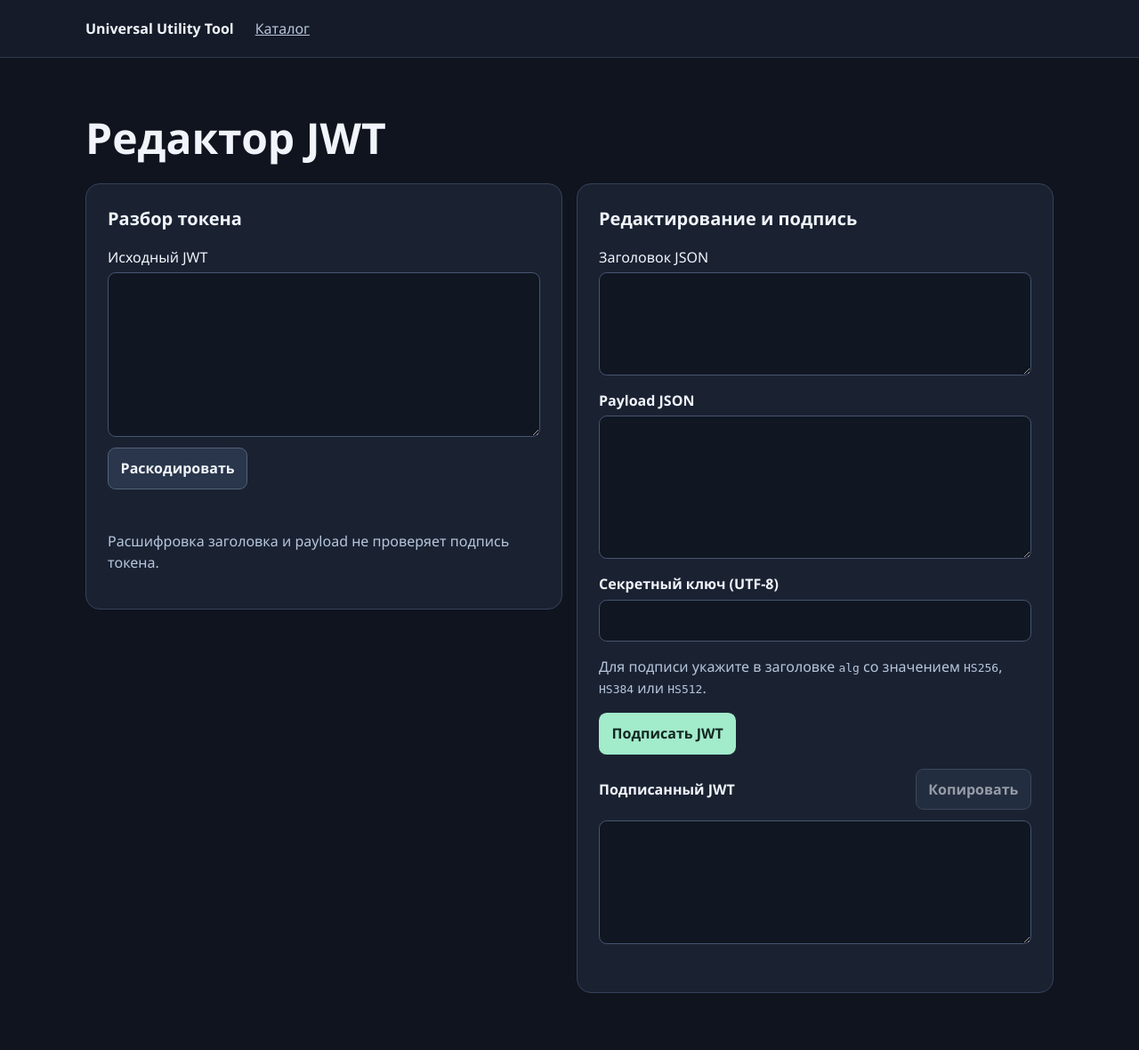
After one commit to blacklosh/universal-utilities-system, a FastAPI app: template templates/jwt.html in a window 1280 px wide. The commit adds this page. Shown: the whole page at 89% size. Run offline with FastAPI, Linux system fonts and the light colour scheme; the template is opened without the code that fills it, so the values that code supplies are empty; parts of the project's set-up code (start-up, migrations or seed data) failed here and were passed over.

Commit message:
Add local JWT decoding and HMAC signing

```diff
--- a/app.py
+++ b/app.py
@@ -22,3 +22,8 @@ def catalog(request: Request):
 @app.get("/tools/base64/", name="base64_page")
 def base64_page(request: Request):
     return templates.TemplateResponse(request, "base64.html")
+
+
+@app.get("/tools/jwt/", name="jwt_page")
+def jwt_page(request: Request):
+    return templates.TemplateResponse(request, "jwt.html")
--- a/static/app.css
+++ b/static/app.css
@@ -52,3 +52,6 @@ textarea::placeholder { color: #a5b3c8; }
 .base64-result { margin-top: 1rem; }
 .base64-status { min-height: 1.5em; margin: .6rem 0 0; font-size: .875rem; }
 @media (max-width: 42rem) { .base64-grid { grid-template-columns: 1fr; } }
+
+#jwt-secret { width: 100%; background: #101722; border: 1px solid #475570; border-radius: .55rem; padding: .65rem .75rem; color: inherit; font: inherit; }
+.base64-actions .primary { width: auto; margin-top: 0; }
--- /dev/null
+++ b/static/jwt.js
@@ -0,0 +1,132 @@
+const input = document.querySelector("#jwt-input");
+const headerInput = document.querySelector("#jwt-header");
+const payloadInput = document.querySelector("#jwt-payload");
+const secretInput = document.querySelector("#jwt-secret");
+const output = document.querySelector("#jwt-output");
+const decodeStatus = document.querySelector("#jwt-decode-status");
+const signStatus = document.querySelector("#jwt-sign-status");
+const signButton = document.querySelector("#jwt-sign");
+const copyButton = document.querySelector("#jwt-copy");
+const encoder = new TextEncoder();
+const decoder = new TextDecoder("utf-8", { fatal: true });
+const hashes = new Map([
+  ["HS256", "SHA-256"],
+  ["HS384", "SHA-384"],
+  ["HS512", "SHA-512"],
+]);
+
+function parseObject(text, label) {
+  let value;
+  try {
+    value = JSON.parse(text);
+  } catch {
+    throw new Error(label + " должен содержать корректный JSON.");
+  }
+  if (!value || typeof value !== "object" || Array.isArray(value)) {
+    throw new Error(label + " должен быть JSON-объектом.");
+  }
+  return value;
+}
+
+function decodePart(part, label) {
+  if (!/^[A-Za-z0-9_-]+$/.test(part)) {
+    throw new Error(label + " содержит некорректный Base64url.");
+  }
+  let text;
+  try {
+    const binary = atob(part.replaceAll("-", "+").replaceAll("_", "/"));
+    text = decoder.decode(Uint8Array.from(binary, (character) => character.charCodeAt(0)));
+  } catch {
+    throw new Error(label + " содержит некорректный Base64url или UTF-8.");
+  }
+  parseObject(text, label);
+  return text;
+}
+
+function encodePart(bytes) {
+  const chunks = [];
+  const chunkSize = 16384;
+  for (let offset = 0; offset < bytes.length; offset += chunkSize) {
+    chunks.push(String.fromCharCode(...bytes.subarray(offset, offset + chunkSize)));
+  }
+  return btoa(chunks.join("")).replaceAll("+", "-").replaceAll("/", "_").replace(/=+$/, "");
+}
+
+function clearOutput() {
+  output.value = "";
+  copyButton.disabled = true;
+  signStatus.textContent = "";
+}
+
+document.querySelector("#jwt-decode").addEventListener("click", () => {
+  if (signButton.disabled) return;
+  clearOutput();
+  headerInput.value = "";
+  payloadInput.value = "";
+  const parts = input.value.trim().split(".");
+  try {
+    if (parts.length === 5) {
+      headerInput.value = decodePart(parts[0], "Заголовок");
+      decodeStatus.textContent = "Это зашифрованный JWT (JWE). Доступен только заголовок.";
+      return;
+    }
+    if (parts.length !== 3 || !/^[A-Za-z0-9_-]*$/.test(parts[2])) {
+      throw new Error("Вставьте JWT в компактном формате.");
+    }
+    const header = decodePart(parts[0], "Заголовок");
+    const payload = decodePart(parts[1], "Payload");
+    headerInput.value = header;
+    payloadInput.value = payload;
+    decodeStatus.textContent = "Заголовок и payload прочитаны.";
+  } catch (error) {
+    decodeStatus.textContent = error.message;
+  }
+});
+
+signButton.addEventListener("click", async () => {
+  clearOutput();
+  let header;
+  const headerText = headerInput.value;
+  const payloadText = payloadInput.value;
+  try {
+    header = parseObject(headerText, "Заголовок");
+    parseObject(payloadText, "Payload");
+    if (!hashes.has(header.alg) || Object.hasOwn(header, "crit") || Object.hasOwn(header, "b64")) {
+      throw new Error("Для подписи выберите HS256, HS384 или HS512 и удалите расширения crit и b64.");
+    }
+    if (!secretInput.value.length) {
+      throw new Error("Введите секретный ключ.");
+    }
+  } catch (error) {
+    signStatus.textContent = error.message;
+    return;
+  }
+
+  signButton.disabled = true;
+  try {
+    const key = await crypto.subtle.importKey(
+      "raw", encoder.encode(secretInput.value),
+      { name: "HMAC", hash: hashes.get(header.alg) }, false, ["sign"],
+    );
+    const content = encodePart(encoder.encode(headerText)) + "." + encodePart(encoder.encode(payloadText));
+    const signature = await crypto.subtle.sign("HMAC", key, encoder.encode(content));
+    output.value = content + "." + encodePart(new Uint8Array(signature));
+    copyButton.disabled = false;
+    signStatus.textContent = "JWT подписан.";
+  } catch {
+    signStatus.textContent = "Не удалось подписать JWT.";
+  } finally {
+    signButton.disabled = false;
+  }
+});
+
+copyButton.addEventListener("click", async () => {
+  try {
+    await navigator.clipboard.writeText(output.value);
+    signStatus.textContent = "JWT скопирован.";
+  } catch {
+    output.focus();
+    output.select();
+    signStatus.textContent = "JWT выделен. Нажмите Ctrl+C, чтобы скопировать.";
+  }
+});
--- a/templates/catalog.html
+++ b/templates/catalog.html
@@ -12,5 +12,10 @@
   <h2>Конвертер Base64</h2>
   <p>Кодируйте текст и файлы в Base64. Декодируйте Base64 в текст.</p>
 </a>
+<a class="panel tool-card" href="{{ url_for('jwt_page') }}">
+  <span class="tool-icon" aria-hidden="true">{ }</span>
+  <h2>Редактор JWT</h2>
+  <p>Читайте, редактируйте и подписывайте JWT.</p>
+</a>
 </div>
 {% endblock %}
--- /dev/null
+++ b/templates/jwt.html
@@ -0,0 +1,37 @@
+{% extends "base.html" %}
+{% block title %}Редактор JWT · Universal Utility Tool{% endblock %}
+{% block content %}
+<h1>Редактор JWT</h1>
+<div class="tool-grid base64-grid">
+  <section class="panel base64-panel">
+    <h2>Разбор токена</h2>
+    <label for="jwt-input">Исходный JWT</label>
+    <textarea id="jwt-input" rows="7" spellcheck="false" autocomplete="off"></textarea>
+    <div class="base64-actions">
+      <button id="jwt-decode" type="button">Раскодировать</button>
+    </div>
+    <p id="jwt-decode-status" class="base64-status" role="status"></p>
+    <p>Расшифровка заголовка и payload не проверяет подпись токена.</p>
+  </section>
+  <section class="panel base64-panel">
+    <h2>Редактирование и подпись</h2>
+    <label for="jwt-header">Заголовок JSON</label>
+    <textarea id="jwt-header" rows="4" spellcheck="false"></textarea>
+    <label class="count" for="jwt-payload">Payload JSON</label>
+    <textarea id="jwt-payload" rows="6" spellcheck="false"></textarea>
+    <label class="count" for="jwt-secret">Секретный ключ (UTF-8)</label>
+    <input id="jwt-secret" type="password" autocomplete="off" spellcheck="false">
+    <p>Для подписи укажите в заголовке <code>alg</code> со значением <code>HS256</code>, <code>HS384</code> или <code>HS512</code>.</p>
+    <div class="base64-actions">
+      <button id="jwt-sign" type="button" class="primary">Подписать JWT</button>
+    </div>
+    <div class="result-header base64-result">
+      <label for="jwt-output">Подписанный JWT</label>
+      <button id="jwt-copy" type="button" disabled>Копировать</button>
+    </div>
+    <textarea id="jwt-output" rows="5" readonly spellcheck="false"></textarea>
+    <p id="jwt-sign-status" class="base64-status" role="status"></p>
+  </section>
+</div>
+<script src="{{ url_for('static', path='jwt.js') }}" defer></script>
+{% endblock %}
```
Also changed, not shown: README.md.
